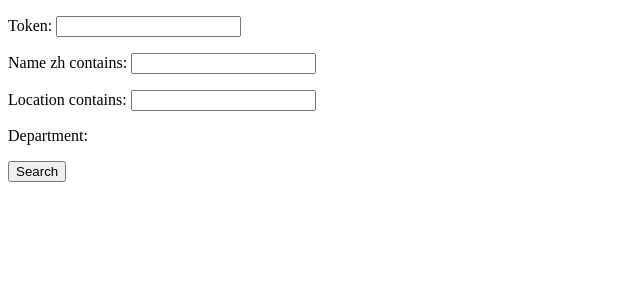
After one commit to NCCU-SoftwareEngineer-1062-6/Project, a Django app: a page that uses nccu_course_query/querysys/templates/base.html in a window 1280 px wide. The commit adds this page. Shown: the top 300 px of the page, without its empty margins (0-640 px from the left). Run offline with Django 3.2, Linux system fonts and the light colour scheme; data that the repository does not hold is empty.

Commit message:
add 多重動態filter url : search-course_list add file course_list.html

```diff
--- a/nccu_course_query/nccu_course_query/urls.py
+++ b/nccu_course_query/nccu_course_query/urls.py
@@ -20,20 +20,21 @@ from querysys import search, search2
 
 #test
 from django_filters.views import FilterView
-from querysys.filters import UserFilter
+from querysys.filters import UserFilter, CourseFilter
 
 
 urlpatterns = [
 
     #re_path(r'^search/$', views.search, name='search'),
     re_path(r'^search/$', FilterView.as_view(filterset_class=UserFilter,template_name='user_list.html'), name='search'),
+    re_path(r'^search-course_list/$', FilterView.as_view(filterset_class=CourseFilter,template_name='course_list.html'), name='search2'),
 
     path('admin/', admin.site.urls),
     path('', views.index, name='index'),
     path('result/', views.result, name='result'),
     path('setup/', views.set_class_time, name='setup'),
     re_path(r'^search-form$', search.search_form),
-    #re_path(r'^search$', search.search),
+    re_path(r'^search_all$', search.search_all),
     re_path(r'^search_teacher$', search.search_teacher),
     re_path(r'^search_courses$', search.search_courses),
     re_path(r'^search_token$', search.search_token),
--- a/nccu_course_query/querysys/filters.py
+++ b/nccu_course_query/querysys/filters.py
@@ -1,4 +1,5 @@
-from querysys.models import user
+from django import forms
+from querysys.models import user, Course, Department
 import django_filters
 
 class UserFilter(django_filters.FilterSet):
@@ -6,3 +7,11 @@ class UserFilter(django_filters.FilterSet):
     class Meta:
         model = user
         fields = ['username', 'first_name', 'last_name', ]
+
+class CourseFilter(django_filters.FilterSet):
+    name_zh = django_filters.CharFilter(lookup_expr='icontains')
+    location = django_filters.CharFilter(lookup_expr='icontains')
+    department = django_filters.ModelMultipleChoiceFilter(queryset=Department.objects.all(), widget=forms.CheckboxSelectMultiple)
+    class Meta:
+        model = Course
+        fields = ['token', 'name_zh', 'location', 'department' ]
--- a/nccu_course_query/querysys/search.py
+++ b/nccu_course_query/querysys/search.py
@@ -15,7 +15,7 @@ def search_form(request):
     return render_to_response('search_form.html')
 
 
-def search(request):
+def search_all(request):
     request.encoding='utf-8'
     courses = Course.objects.filter(name_zh = 'no class' )
     courses_teacher_output = Course.objects.filter(name_zh = 'no class' )
--- a/nccu_course_query/querysys/templates/base.html
+++ b/nccu_course_query/querysys/templates/base.html
@@ -5,9 +5,6 @@
 <title>搜尋頁面</title>
 </head>
 <body>
-    <form action="/search/" method="get">
-        <input type="text" name="q">
-        <input type="submit" value="search">
     <p>{% block content %}{% endblock %}</p>
 </body>
 </html>
--- /dev/null
+++ b/nccu_course_query/querysys/templates/course_list.html
@@ -0,0 +1,13 @@
+{% extends 'base.html' %}
+
+{% block content %}
+  <form method="get">
+    {{ filter.form.as_p }}
+    <button type="submit">Search</button>
+  </form>
+  <ul>
+  {% for Course in filter.qs %}
+    <li>{{ Course.token }} - {{ Course.name_zh }} - {{ Course.location }} - {{ Course.department }}</li>
+  {% endfor %}
+  </ul>
+{% endblock %}
--- a/nccu_course_query/querysys/templates/search_form.html
+++ b/nccu_course_query/querysys/templates/search_form.html
@@ -5,9 +5,9 @@
 <title>搜尋頁面</title>
 </head>
 <body>
-    <form action="/search" method="get">
+    <form action="/search_all" method="get">
         <input type="text" name="q">
-        <input type="submit" value="search">
+        <input type="submit" value="search all">
     </form>
     <form action="/search_teacher" method="get">
         <input type="text" name="q">
```
Also changed, not shown: nccu_course_query/querysys/views.py (+8 -1 lines).
